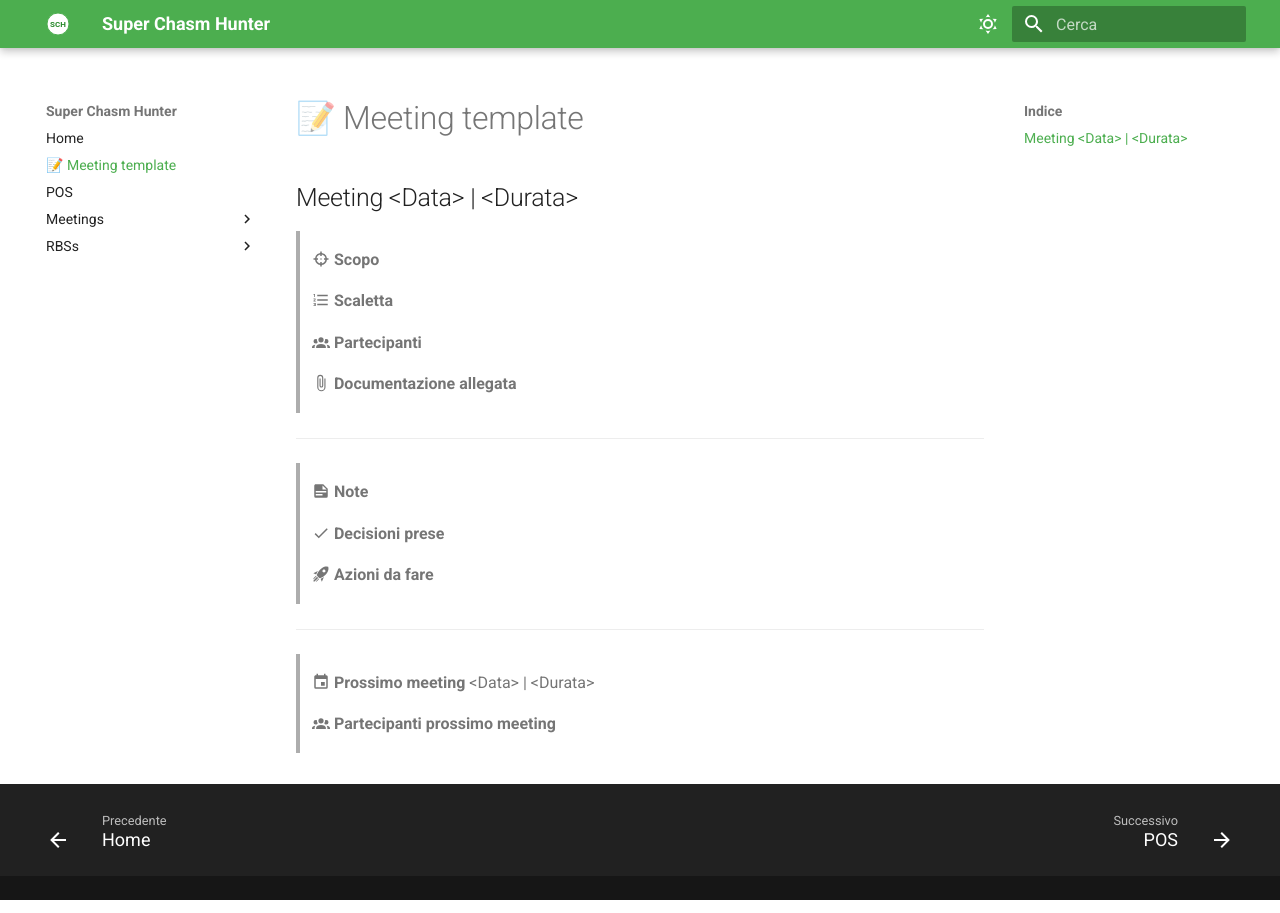
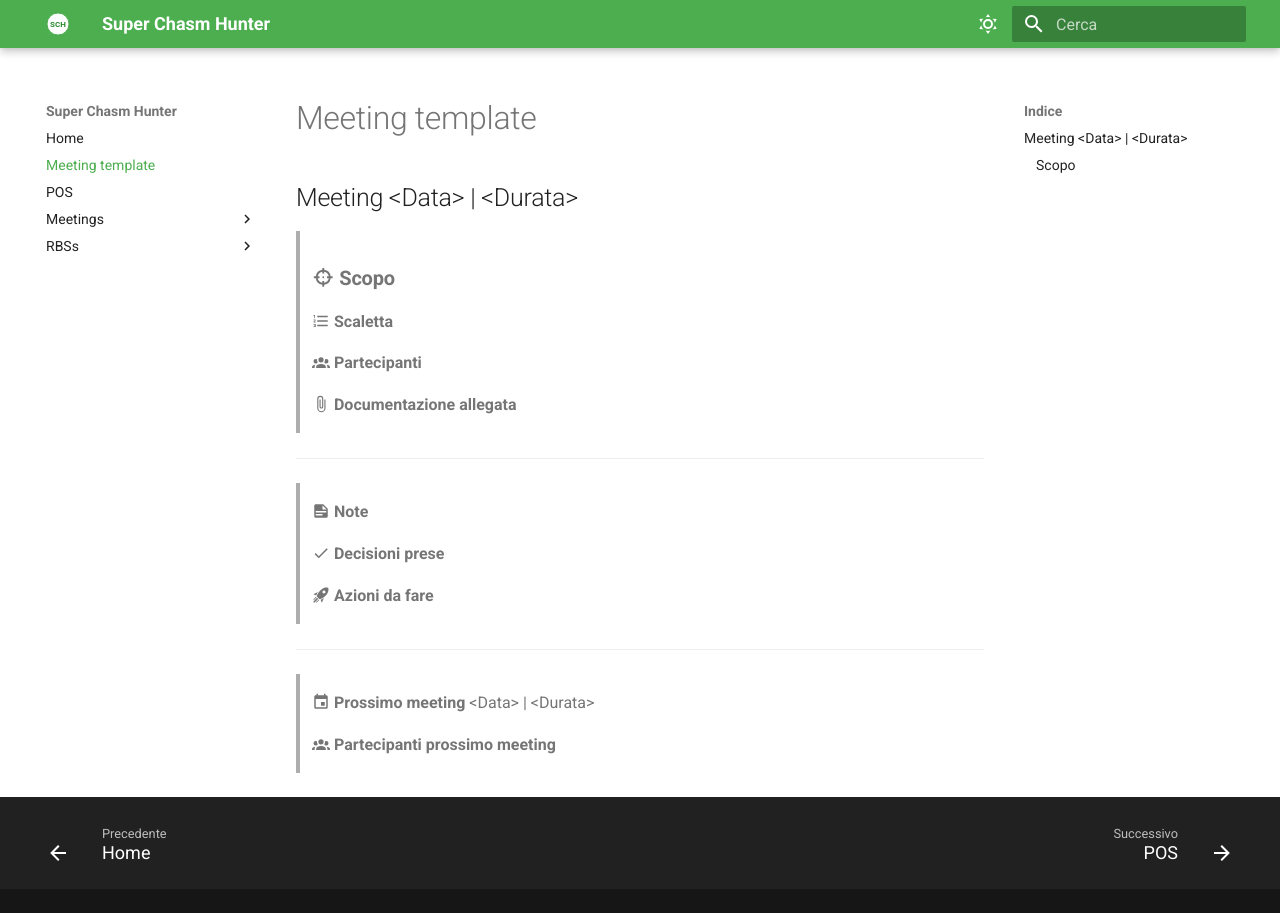
Before and after one commit to FilippoGurioli/super-chasm-hunter-pm, an MkDocs documentation site: the page built from docs/Meeting template.md, in a window 1280 px wide. Built offline with MkDocs 1.6.1 and Material for MkDocs 9.7.7, drawn with Linux system fonts in a browser that asks for light colours.

Commit message:
Template test

```diff
--- a/docs/Meeting template.md
+++ b/docs/Meeting template.md
@@ -1,12 +1,12 @@
 ---
-title: 📝 Meeting template
+title: Meeting template
 ---
 
 ## Meeting &lt;Data&gt; | &lt;Durata&gt;
 
 <div class="grid grid-single" markdown>
 
-> :material-target: **Scopo**
+> ###:material-target: **Scopo**
 
 > :material-format-list-numbered: **Scaletta**
 
```
